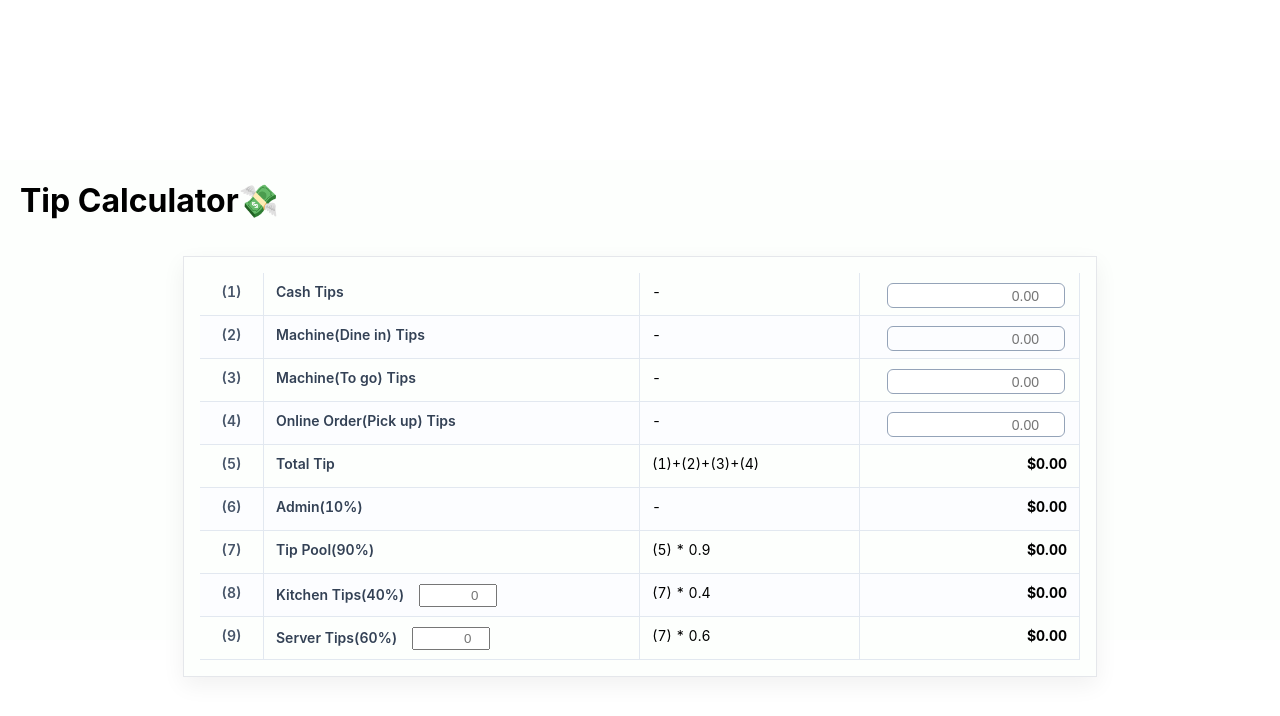
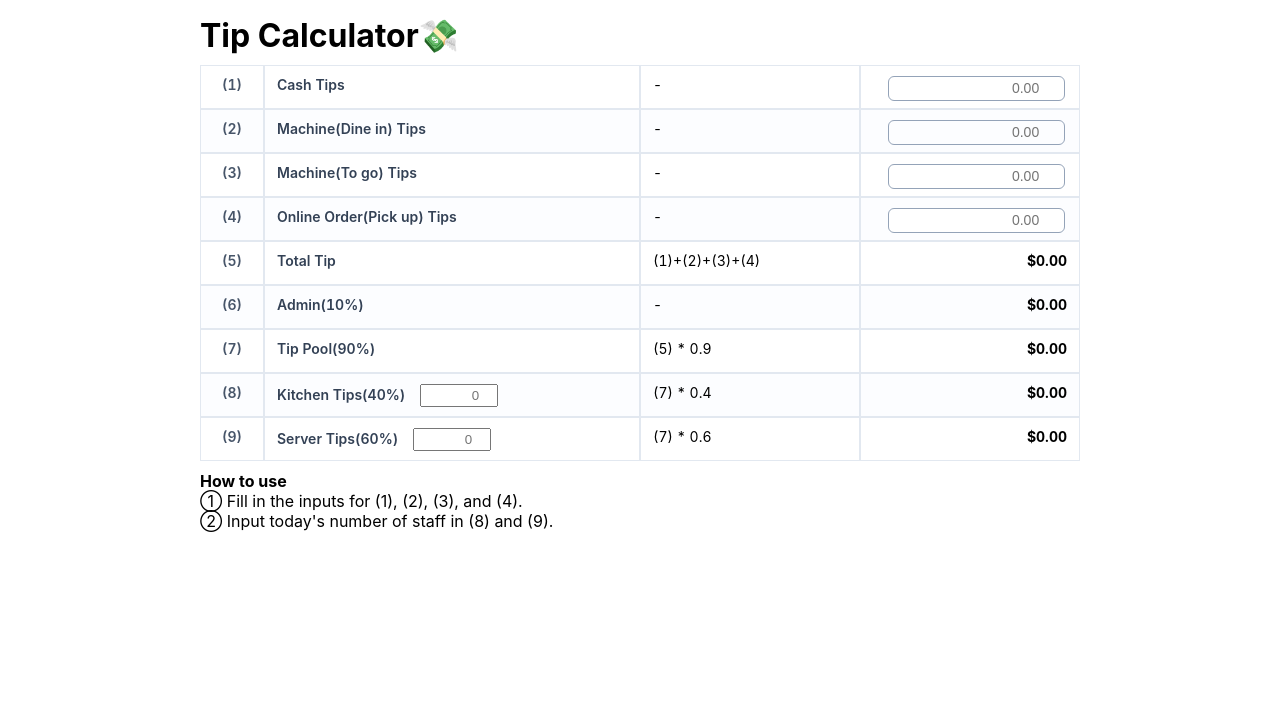
Before and after one commit to lee00866/tip-calculator, a React (Create React App) app: page / in a window 1280 px wide. Shown: the top 716 px of the page. Built offline with nearby package versions, Linux system fonts and the light colour scheme.

Commit message:
Add how to use

```diff
--- a/src/App.css
+++ b/src/App.css
@@ -1,14 +1,15 @@
-h1 {
-  padding-left: 20px;
+.box {
+  max-width: 880px;
+  margin: auto;
 }
 
 .card {
   max-width: 880px;
-  margin: 36px auto;
-  background: var(--color-bg);
-  border: 1px solid #e5e7eb;
-  box-shadow: 0 8px 22px rgba(0, 0, 0, 0.06);
-  padding: 16px;
+  margin: auto;
+  /* background: var(--color-bg); */
+  /* border: 1px solid #e5e7eb; */
+  /* box-shadow: 0 8px 22px rgba(0, 0, 0, 0.06); */
+  padding: 10px 0;
 }
 
 .row {
@@ -19,8 +20,8 @@ h1 {
 
 .cell {
   height: 22px;
-  border-bottom: 1px solid #e2e8f0;
-  border-right: 1px solid #e2e8f0;
+  border: 1px solid #e2e8f0;
+  /* border-right: 1px solid #e2e8f0; */
   padding: 10px 12px;
   font-size: 14px;
   font-variant-numeric: tabular-nums;
--- a/src/components/AddTips/AddTips.jsx
+++ b/src/components/AddTips/AddTips.jsx
@@ -67,7 +67,7 @@ export default function AddTips() {
 
   return (
     <>
-      <h1>Tip Calculator💸</h1>
+      <h1 className="box">Tip Calculator💸</h1>
       <div className="card">
         <div className="row">
           <div className="cell cell--index">(1)</div>
@@ -202,7 +202,7 @@ export default function AddTips() {
               <strong className="cell cell--num">
                 {currency.format(perKitchenEach)}
               </strong>
-              <div className="cell cell--index">-</div>
+              <div className="cell">-</div>
             </div>
           );
         })}
@@ -237,11 +237,18 @@ export default function AddTips() {
               <strong className="cell cell--num">
                 {currency.format(perServerEach)}
               </strong>
-              <div className="cell cell--index">-</div>
+              <div className="cell">-</div>
             </div>
           );
         })}
       </div>
+
+      <div className="box">
+        <strong>How to use</strong>
+        <br />
+        ① Fill in the inputs for (1), (2), (3), and (4).
+        <br />② Input today's number of staff in (8) and (9).
+      </div>
     </>
   );
 }
--- a/src/index.css
+++ b/src/index.css
@@ -10,7 +10,7 @@ body {
   -webkit-font-smoothing: antialiased;
   -moz-osx-font-smoothing: grayscale;
   width: 100vw;
-  height: 100vh;
+  height: 10vh;
   display: flex;
   justify-content: center;
   align-items: center;
@@ -19,7 +19,6 @@ body {
 #root {
   width: 100%;
   height: 60%;
-  background-color: var(--color-bg);
 }
 
 code {
```
